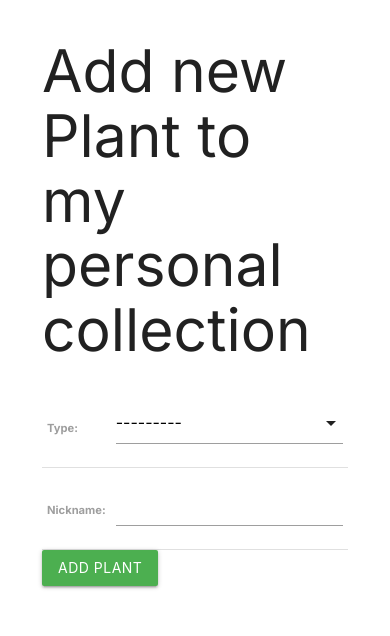
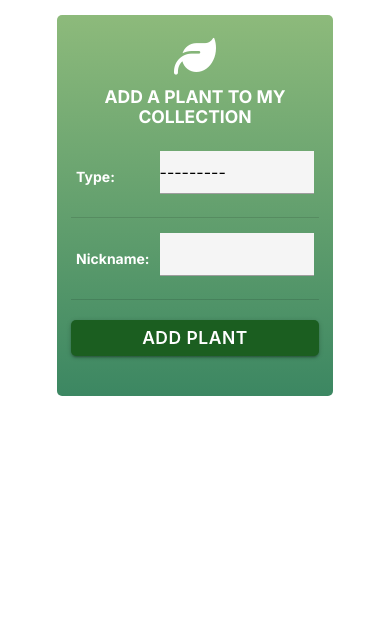
Before and after one commit to williethewolf/plant_parenthood, a Django app: page /plants/add in a window 390 px wide. Shown: the part 80-716 px from the top of the page. Run offline with Django 4.2, Linux system fonts and the light colour scheme; the visitor is signed in with stand-in values (Sample User, id 1); data that the repository does not hold is empty; some libraries are stand-ins or nearby versions; some web fonts are replaced.

Commit message:
styled addPlantForm, wip: EditPlant

```diff
--- a/main_app/static/css/style.css
+++ b/main_app/static/css/style.css
@@ -415,6 +415,49 @@ header nav ul li ul{
   }
 }
 
+/* ADD PLANT FORM */
+/* Inherits style from Login & Signup */
+
+.addPlantBox {
+  height: auto;
+  width: 600px;
+}
+
+.addPlantForm {
+  width: 500px;
+  margin: 4rem 0;
+}
+
+.addPlantForm h1{
+  margin: 10px 0;
+}
+
+@media (max-width : 719px) {
+
+  .addPlantBox {
+    width: 90%;
+    height: auto;
+  }
+  .addPlantForm {
+    width: 90%;
+    height: auto;
+    margin: 20px 0;
+  }
+
+  .addPlantForm h1 {
+    font-size: 1.25rem;
+  }
+
+  .addPlantForm label {
+    font-size: 1rem;
+  }
+
+  .addPlantForm .btn {
+    font-size: 1.25rem;
+  }
+}
+
+
 /* ANIMATIONS */
 
 .fadeIn {
--- a/main_app/templates/main_app/ownedplant_form.html
+++ b/main_app/templates/main_app/ownedplant_form.html
@@ -1,13 +1,15 @@
 {% extends 'base.html' %}
 {% block content %}
 
-    {% if object %}
-    <h1>Edit Plant</h1>
-    <h4>{{object.name}}</h4>
-    {% else %}
-    <h1>Add new Plant to my personal collection</h1>
-    {% endif %}
-    <div>
+<div class="loginbox fadeInDown addPlantBox">
+    <div class="login-form FadeIn signupForm addPlantForm">
+        <i class="fa-solid fa-leaf"></i>
+        {% if object %}
+        <h1>Editing Plant</h1>
+        <h4>{{object.name}}</h4>
+        {% else %}
+        <h1>Add a plant to my collection</h1>
+        {% endif %}
         <form action="" method="POST">
             {% csrf_token %}
             <table class= "stripped">
@@ -16,10 +18,11 @@
             {% if object %}
             <input class="btn yellow" type="submit" value="Edit Plant">
             {% else %}
-            <input class="btn green" type="submit" value="Add Plant">
+            <input class="btn green darken-4" type="submit" value="Add Plant">
             {% endif %}
         </form>
     </div>
+</div>
 <script>
     const selectEl = document.getElementById('id_type')
     const checkEl =document.getElementById('id_healthy')
```
